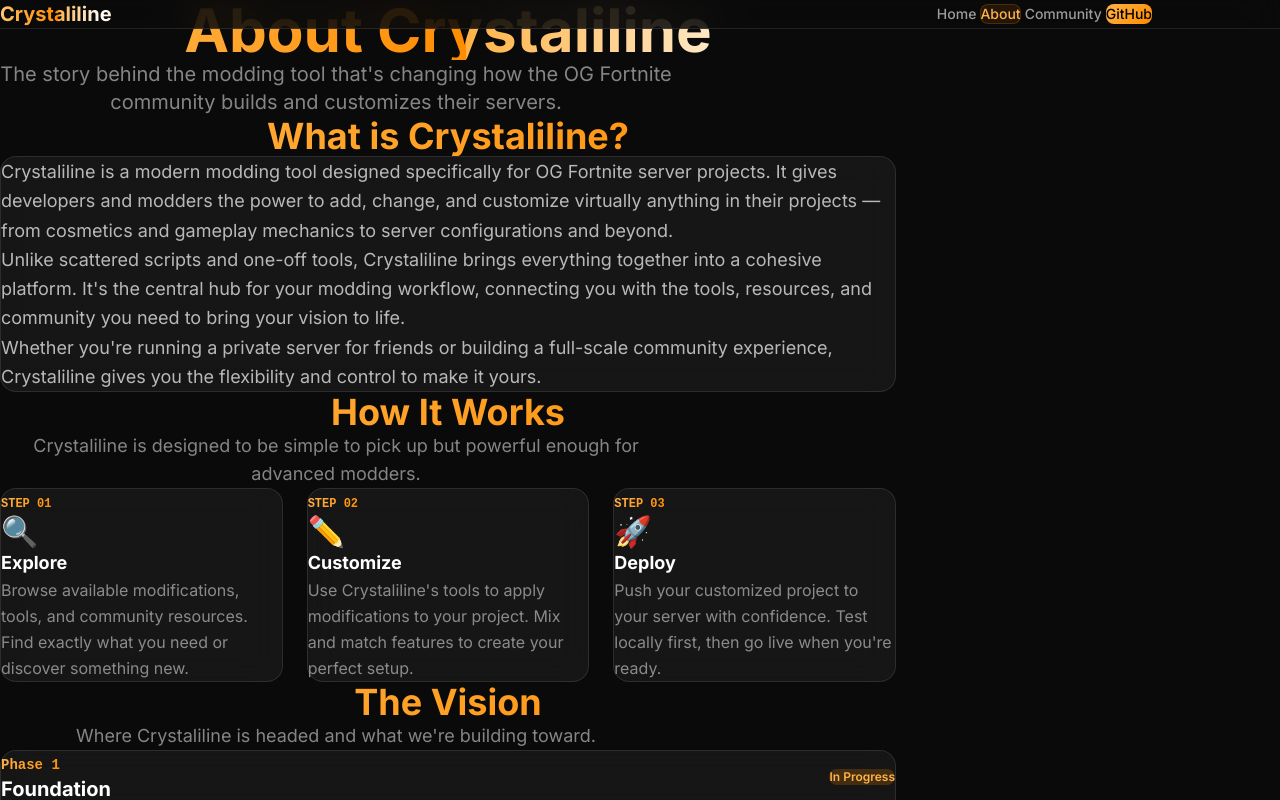
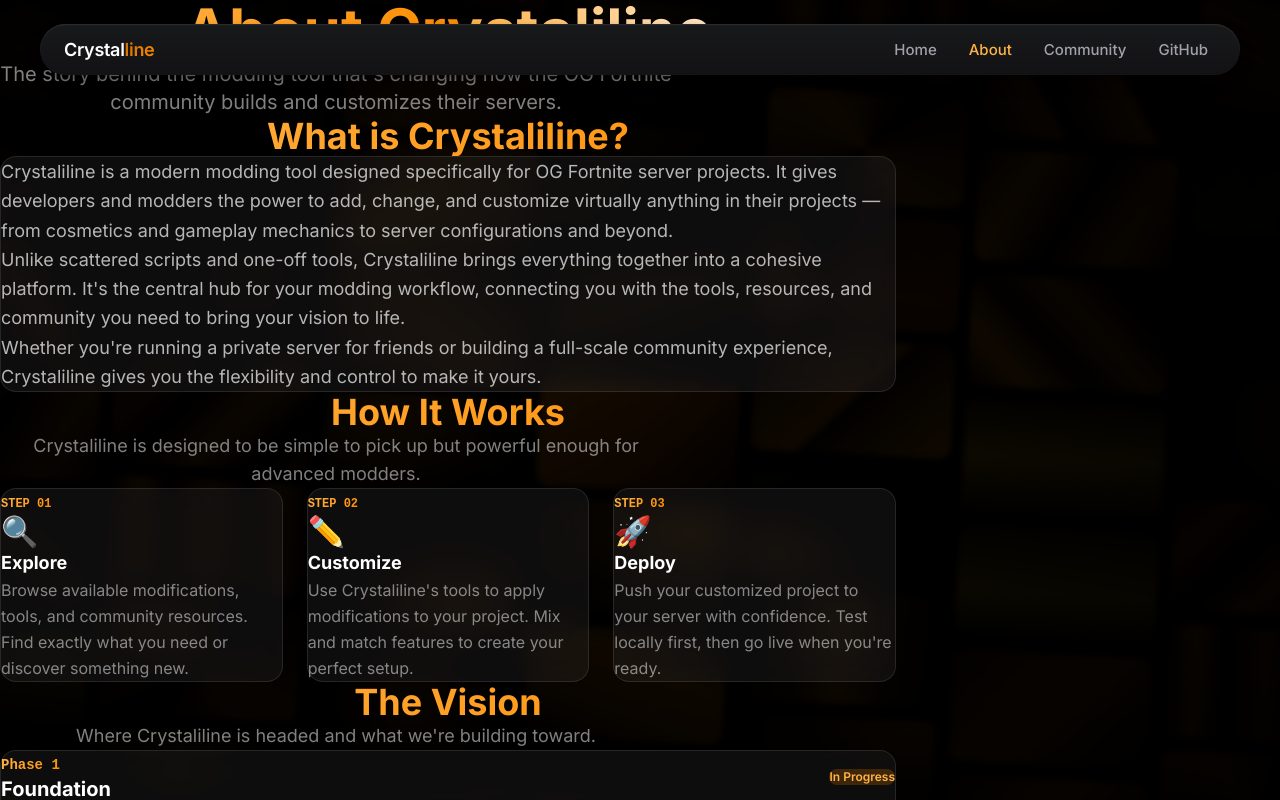
Before and after one commit to abigailleahgoldberg/crystaliline, a Next.js app: page /about in a window 1280 px wide. Built offline with nearby package versions, Linux system fonts and the light colour scheme.

Commit message:
Sub-pages: matching pill nav, background grid, Inter font, glass cards

```diff
--- a/src/app/about/page.tsx
+++ b/src/app/about/page.tsx
@@ -5,14 +5,16 @@
 import SectionHeading from "@/components/SectionHeading";
 import Navbar from "@/components/Navbar";
 import Footer from "@/components/Footer";
+import BackgroundGrid from "@/components/BackgroundGrid";
 
 export default function About() {
   return (
     <div className="page-root">
+      <BackgroundGrid darker />
       <Navbar />
-      <main className="relative z-10 pt-20">
+      <main className="relative z-10 pt-32">
         {/* Hero */}
-        <section className="px-6 pt-20 pb-24 text-center max-w-4xl mx-auto">
+        <section className="px-6 pt-12 pb-24 text-center max-w-4xl mx-auto">
           <motion.h1
             initial={{ opacity: 0, y: 20 }}
             animate={{ opacity: 1, y: 0 }}
@@ -166,7 +168,7 @@
             whileInView={{ opacity: 1, y: 0 }}
             viewport={{ once: true }}
             transition={{ duration: 0.6 }}
-            className="glass p-8 md:p-12 text-center max-w-lg mx-auto"
+            className="glass p-8 md:p-12 rounded-2xl text-center max-w-lg mx-auto"
           >
             <div
               className="w-20 h-20 rounded-full mx-auto mb-6 flex items-center justify-center text-2xl font-bold gradient-bg text-black"
--- a/src/app/globals.css
+++ b/src/app/globals.css
@@ -44,7 +44,8 @@
   height: 100%;
   overflow-y: auto;
   overflow-x: hidden;
-  background: #0a0a0a;
+  background: #000;
+  font-family: var(--font-inter), 'Inter', -apple-system, BlinkMacSystemFont, 'Segoe UI', system-ui, sans-serif;
 }
 
 /* ── Floating pill navbar ── */
@@ -98,7 +99,6 @@
 }
 
 .nav-links {
-  display: flex;
   gap: 2rem;
   list-style: none;
   align-items: center;
@@ -113,6 +113,36 @@
 }
 
 .nav-links a:hover {
+  color: #fff;
+}
+
+/* Mobile nav dropdown */
+.mobile-nav-dropdown {
+  margin-top: 0.5rem;
+  background: linear-gradient(0deg, #121214 0%, #18191B 100%);
+  border-radius: 1rem;
+  padding: 0.75rem;
+  display: flex;
+  flex-direction: column;
+  gap: 0.25rem;
+  box-shadow:
+    inset 0 1px 2px -1px rgba(255,255,255,0.15),
+    0 4px 12px rgba(0,0,0,0.4);
+}
+
+.mobile-nav-link {
+  display: block;
+  padding: 0.75rem 1rem;
+  border-radius: 0.75rem;
+  color: #a1a1aa;
+  text-decoration: none;
+  font-size: 0.9375rem;
+  font-weight: 500;
+  transition: background 0.2s, color 0.2s;
+}
+
+.mobile-nav-link:hover {
+  background: rgba(255,255,255,0.05);
   color: #fff;
 }
 
@@ -171,6 +201,13 @@
   background: radial-gradient(ellipse at center, rgba(0,0,0,0.4) 0%, rgba(0,0,0,0.85) 100%);
   backdrop-filter: blur(2px);
   -webkit-backdrop-filter: blur(2px);
+}
+
+/* Darker overlay for sub-pages so text is readable over scrolling cards */
+.bg-overlay-dark {
+  background: radial-gradient(ellipse at center, rgba(0,0,0,0.7) 0%, rgba(0,0,0,0.95) 100%);
+  backdrop-filter: blur(3px);
+  -webkit-backdrop-filter: blur(3px);
 }
 
 /* ── Hero ── */
@@ -353,7 +390,7 @@
 
 /* Scrollbar for sub-pages */
 .page-root::-webkit-scrollbar { width: 8px; }
-.page-root::-webkit-scrollbar-track { background: #0a0a0a; }
+.page-root::-webkit-scrollbar-track { background: #000; }
 .page-root::-webkit-scrollbar-thumb { background: rgba(255,140,0,0.3); border-radius: 4px; }
 .page-root::-webkit-scrollbar-thumb:hover { background: rgba(255,140,0,0.5); }
 
--- /dev/null
+++ b/src/components/BackgroundGrid.tsx
@@ -0,0 +1,76 @@
+"use client";
+
+import { useMemo } from "react";
+
+const palettes = [
+  "linear-gradient(135deg, #3d2200 0%, #CC6B00 50%, #1a0f00 100%)",
+  "linear-gradient(135deg, #1a0f00 0%, #FF8C00 40%, #2a1500 100%)",
+  "linear-gradient(225deg, #0d0800 0%, #b35e00 50%, #331a00 100%)",
+  "radial-gradient(ellipse at 30% 20%, #CC6B00 0%, #1a0f00 60%, #000 100%)",
+  "radial-gradient(ellipse at 70% 80%, #FF8C00 0%, #2a1500 50%, #0a0500 100%)",
+  "radial-gradient(circle at 50% 50%, #b35e00 0%, #1a0f00 70%)",
+  "radial-gradient(ellipse at 20% 70%, #e07800 0%, #0d0800 60%)",
+  "linear-gradient(60deg, #000 0%, #CC6B00 30%, #000 35%, #FF8C00 65%, #000 70%)",
+  "linear-gradient(120deg, #1a0f00 0%, #e07800 25%, #0d0800 50%, #CC6B00 75%, #1a0f00 100%)",
+  "linear-gradient(45deg, #0a0500 0%, #FF8C00 20%, #1a0f00 40%, #b35e00 60%, #0a0500 80%)",
+  "linear-gradient(180deg, #2a1f00 0%, #d4a017 50%, #1a1200 100%)",
+  "linear-gradient(0deg, #0d0a00 0%, #c89a1d 40%, #2a1f00 100%)",
+  "radial-gradient(ellipse at 40% 30%, #d4a017 0%, #1a1200 55%, #000 100%)",
+  "linear-gradient(135deg, #0a0500 0%, #4d2e00 30%, #0a0500 60%, #331a00 100%)",
+  "linear-gradient(160deg, #1a0f00 0%, #663c00 40%, #0d0800 80%)",
+  "linear-gradient(135deg, #FF8C00 0%, #CC6B00 30%, #993f00 60%, #1a0f00 100%)",
+  "radial-gradient(ellipse at 80% 20%, #FF8C00 0%, #663c00 40%, #0a0500 100%)",
+  "linear-gradient(200deg, #0d0800 0%, #FF8C00 35%, #CC6B00 65%, #0a0500 100%)",
+  "linear-gradient(135deg, #1a1200 0%, #332200 50%, #0d0a00 100%)",
+  "linear-gradient(45deg, #0d0800 0%, #261700 30%, #1a0f00 60%, #331a00 100%)",
+  "radial-gradient(circle at 60% 40%, #4d2e00 0%, #0d0800 80%)",
+  "linear-gradient(135deg, #000 0%, #993f00 20%, #000 40%, #CC6B00 60%, #000 80%, #663c00 100%)",
+  "linear-gradient(90deg, #1a0f00 0%, #FF8C00 15%, #0a0500 30%, #CC6B00 50%, #0d0800 70%, #b35e00 85%, #1a0f00 100%)",
+  "conic-gradient(from 45deg at 50% 50%, #0a0500, #CC6B00, #0a0500, #FF8C00, #0a0500)",
+  "conic-gradient(from 180deg at 30% 70%, #1a0f00, #b35e00, #0d0800, #993f00, #1a0f00)",
+  "linear-gradient(135deg, #0d0800 0%, #CC6B00 50%, #1a0f00 51%, #FF8C00 100%)",
+  "radial-gradient(ellipse at 10% 90%, #e07800 0%, #1a0f00 40%, #0a0500 100%)",
+  "linear-gradient(270deg, #0a0500 0%, #663c00 30%, #FF8C00 50%, #663c00 70%, #0a0500 100%)",
+  "radial-gradient(ellipse at 90% 10%, #CC6B00 0%, #331a00 50%, #000 100%)",
+  "linear-gradient(150deg, #2a1500 0%, #e07800 35%, #1a0f00 70%, #993f00 100%)",
+];
+
+const CARDS_PER_COL = 12;
+const NUM_COLS = 7;
+
+interface BackgroundGridProps {
+  darker?: boolean;
+}
+
+export default function BackgroundGrid({ darker = false }: BackgroundGridProps) {
+  const columns = useMemo(() => {
+    const cols: string[][] = [];
+    for (let c = 0; c < NUM_COLS; c++) {
+      const cards: string[] = [];
+      for (let r = 0; r < CARDS_PER_COL; r++) {
+        cards.push(palettes[(c * CARDS_PER_COL + r) % palettes.length]);
+      }
+      cols.push(cards);
+    }
+    return cols;
+  }, []);
+
+  return (
+    <div className="bg-grid-wrap">
+      <div className="bg-grid">
+        {columns.map((cards, ci) => (
+          <div className="bg-col" key={ci}>
+            {[...cards, ...cards].map((grad, ri) => (
+              <div
+                className="bg-card"
+                key={ri}
+                style={{ background: grad }}
+              />
+            ))}
+          </div>
+        ))}
+      </div>
+      <div className={darker ? "bg-overlay bg-overlay-dark" : "bg-overlay"} />
+    </div>
+  );
+}
--- a/src/components/GlassCard.tsx
+++ b/src/components/GlassCard.tsx
@@ -16,7 +16,7 @@
       viewport={{ once: true, margin: "-50px" }}
       transition={{ duration: 0.6, delay, ease: "easeOut" }}
       whileHover={{ scale: 1.02, transition: { duration: 0.2 } }}
-      className={`glass glass-hover p-6 ${className}`}
+      className={`glass glass-hover p-8 rounded-2xl ${className}`}
     >
       {children}
     </motion.div>
--- a/src/components/Navbar.tsx
+++ b/src/components/Navbar.tsx
@@ -3,7 +3,6 @@
 import Link from "next/link";
 import { usePathname } from "next/navigation";
 import { useState } from "react";
-import { motion, AnimatePresence } from "framer-motion";
 
 const links = [
   { href: "/", label: "Home" },
@@ -16,61 +15,36 @@
   const [mobileOpen, setMobileOpen] = useState(false);
 
   return (
-    <motion.nav
-      initial={{ y: -100 }}
-      animate={{ y: 0 }}
-      transition={{ duration: 0.6, ease: "easeOut" }}
-      className="fixed top-0 left-0 right-0 z-50 border-b border-white/10"
-      style={{
-        background: "rgba(10, 10, 10, 0.8)",
-        backdropFilter: "blur(20px)",
-        WebkitBackdropFilter: "blur(20px)",
-      }}
+    <header className="pill-header">
+      <nav className="pill-nav">
+        <div className="nav-logo">
+          <Link href="/" className="nav-logo-link">
+            Crystal<span className="accent">line</span>
+          </Link>
+        </div>
+
+        {/* Desktop links */}
+        <ul className="nav-links hidden md:flex">
+          {links.map((link) => (
+            <li key={link.href}>
+              <Link
+                href={link.href}
+                style={pathname === link.href ? { color: "#FFB347" } : undefined}
               >
-      <div className="mx-auto max-w-6xl px-6 py-4 flex items-center justify-between">
-        <Link href="/" className="flex items-center gap-2 group">
-          <span className="text-xl font-bold shimmer">Crystaliline</span>
+                {link.label}
               </Link>
-
-        {/* Desktop nav */}
-        <div className="hidden md:flex items-center gap-1">
-          {links.map((link) => {
-            const isActive = pathname === link.href;
-            return (
-              <Link
-                key={link.href}
-                href={link.href}
-                className={`relative px-4 py-2 rounded-lg text-sm font-medium transition-colors duration-200 ${
-                  isActive
-                    ? "text-orange-light"
-                    : "text-white/60 hover:text-white/90"
-                }`}
-              >
-                {isActive && (
-                  <motion.span
-                    layoutId="navbar-active"
-                    className="absolute inset-0 rounded-lg"
-                    style={{
-                      background: "rgba(255, 140, 0, 0.1)",
-                      border: "1px solid rgba(255, 140, 0, 0.2)",
-                    }}
-                    transition={{ type: "spring", bounce: 0.2, duration: 0.6 }}
-                  />
-                )}
-                <span className="relative z-10">{link.label}</span>
-              </Link>
-            );
-          })}
-
+            </li>
+          ))}
+          <li>
             <a
               href="https://github.com/skids-zj71"
               target="_blank"
               rel="noopener noreferrer"
-            className="ml-3 px-4 py-2 rounded-lg text-sm font-medium gradient-bg text-black hover:opacity-90 transition-opacity"
             >
               GitHub
             </a>
-        </div>
+          </li>
+        </ul>
 
         {/* Mobile hamburger */}
         <button
@@ -79,50 +53,39 @@
           aria-label="Toggle menu"
         >
           <span
-            className="block w-6 h-[2px] rounded-sm transition-all duration-300"
+            className="block w-5 h-[2px] rounded-sm transition-all duration-300"
             style={{
               background: "#FFB347",
               transform: mobileOpen ? "rotate(45deg) translate(3.5px, 3.5px)" : "none",
             }}
           />
           <span
-            className="block w-6 h-[2px] rounded-sm transition-all duration-300"
+            className="block w-5 h-[2px] rounded-sm transition-all duration-300"
             style={{
               background: "#FFB347",
               opacity: mobileOpen ? 0 : 1,
             }}
           />
           <span
-            className="block w-6 h-[2px] rounded-sm transition-all duration-300"
+            className="block w-5 h-[2px] rounded-sm transition-all duration-300"
             style={{
               background: "#FFB347",
               transform: mobileOpen ? "rotate(-45deg) translate(3.5px, -3.5px)" : "none",
             }}
           />
         </button>
-      </div>
+      </nav>
 
-      {/* Mobile menu */}
-      <AnimatePresence>
+      {/* Mobile dropdown */}
       {mobileOpen && (
-          <motion.div
-            initial={{ opacity: 0, height: 0 }}
-            animate={{ opacity: 1, height: "auto" }}
-            exit={{ opacity: 0, height: 0 }}
-            className="md:hidden overflow-hidden border-b border-white/5"
-            style={{ background: "rgba(10, 10, 10, 0.95)" }}
-          >
-            <div className="flex flex-col gap-2 px-6 py-4">
+        <div className="mobile-nav-dropdown md:hidden">
           {links.map((link) => (
             <Link
               key={link.href}
               href={link.href}
               onClick={() => setMobileOpen(false)}
-                  className={`px-4 py-3 rounded-lg text-base font-medium transition-colors ${
-                    pathname === link.href
-                      ? "text-orange-light bg-white/5"
-                      : "text-white/60 hover:text-white/90"
-                  }`}
+              className="mobile-nav-link"
+              style={pathname === link.href ? { color: "#FFB347" } : undefined}
             >
               {link.label}
             </Link>
@@ -131,14 +94,13 @@
             href="https://github.com/skids-zj71"
             target="_blank"
             rel="noopener noreferrer"
-                className="mt-2 px-4 py-3 rounded-lg text-sm font-medium gradient-bg text-black text-center hover:opacity-90 transition-opacity"
+            onClick={() => setMobileOpen(false)}
+            className="mobile-nav-link"
           >
             GitHub
           </a>
         </div>
-          </motion.div>
       )}
-      </AnimatePresence>
-    </motion.nav>
+    </header>
   );
 }
```
Also changed, not shown: src/app/community/page.tsx (+6 -4 lines), src/components/Footer.tsx (+4 -4 lines). Lines whose indentation alone changed are shown as unchanged.
